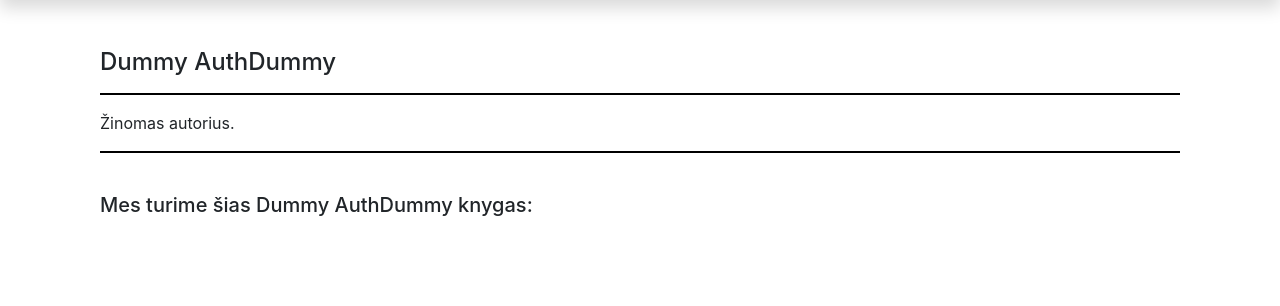
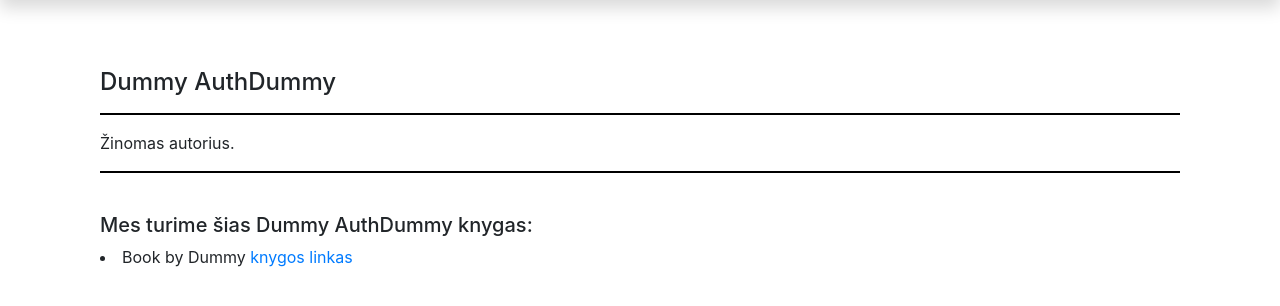
Before and after one commit to ram-pyth/django1, a Django app: page /library/authors/6 in a window 1280 px wide. Shown: the part 66-372 px from the top of the page. Run offline with Django 4.2, Linux system fonts and the light colour scheme; data comes from the database, SQL or seed files in the repository; some libraries are stand-ins or nearby versions.

Commit message:
6 paskaita su nuotraukom, pataisytašiek tiek html ir viewo klaida.

```diff
--- a/mysite/library/static/css/styles.css
+++ b/mysite/library/static/css/styles.css
@@ -5,22 +5,22 @@ hr {
     border-color : transparent;
 }
 
-/*.sidebar-nav {
+.sidebar-nav {
     margin-top: 20px;
     padding: 0;
     list-style: none;
-}*/
+}
 
 .card-img-top {
     height: 300px;
     width: auto;
 }
 
-
-/* .sidebar-nav {
-    margin-top: 20px;
-    padding: 0;
-    list-style: none;
+.card {
+    display: inline-block;
+    height: 300px;
+    margin-right: 15px;
+    margin-bottom: 15px;
 }
 
 .author {
@@ -35,7 +35,7 @@ hr {
 
 .search_field{
     margin-top: 20px;
-} */
+}
 
 .card {
     display: inline-block;
--- a/mysite/library/templates/author.html
+++ b/mysite/library/templates/author.html
@@ -9,8 +9,7 @@
         <br>
         <h5>Mes turime šias {{ author_kint_key.first_name }}
             {{ author_kint_key.last_name }} knygas:</h5>
-        <p>{{ author_kint_key.rname_books.all }}</p>
-        {% for i in author_kint_key.rname_books.all %}
+        {% for i in author_kint_key.books.all %}
             <li>{{ i.title }} <a href="{% url 'book-detail' i.id %}">knygos linkas</a></li>
         {% endfor %}
     </div>
--- a/mysite/library/templates/base.html
+++ b/mysite/library/templates/base.html
@@ -1,26 +1,63 @@
 <!DOCTYPE html>
 <html lang="en">
   <head>
-  {% block title %}<title>Local Library</title>{% endblock %}
-  <meta charset="utf-8">
-  <meta name="viewport" content="width=device-width, initial-scale=1">
-  <link rel="stylesheet" href="https://stackpath.bootstrapcdn.com/bootstrap/4.1.3/css/bootstrap.min.css" integrity="sha384-MCw98/SFnGE8fJT3GXwEOngsV7Zt27NXFoaoApmYm81iuXoPkFOJwJ8ERdknLPMO" crossorigin="anonymous">
-  <link rel="stylesheet" href="https://cdnjs.cloudflare.com/ajax/libs/font-awesome/4.7.0/css/font-awesome.min.css">
+    {% block title %}
+    <title>Local Library</title>
+    {% endblock %}
+    <meta charset="utf-8" />
+    <meta name="viewport" content="width=device-width, initial-scale=1" />
+    <link
+      rel="stylesheet"
+      href="https://stackpath.bootstrapcdn.com/bootstrap/4.1.3/css/bootstrap.min.css"
+      integrity="sha384-MCw98/SFnGE8fJT3GXwEOngsV7Zt27NXFoaoApmYm81iuXoPkFOJwJ8ERdknLPMO"
+      crossorigin="anonymous"
+    />
+    <link
+      rel="stylesheet"
+      href="https://cdnjs.cloudflare.com/ajax/libs/font-awesome/4.7.0/css/font-awesome.min.css"
+    />
     <!-- Add additional CSS in static file -->
     {% load static %}
-  <link rel="stylesheet" href="{% static 'css/styles.css' %}">
+    <link rel="stylesheet" href="{% static 'css/styles.css' %}" />
   </head>
   <body>
     <!-- Navigation -->
-<nav class="navbar navbar-expand-lg navbar-light bg-light static-top mb-5 shadow">
+
+    <nav
+      class="navbar navbar-expand-lg navbar-light bg-light static-top mb-5 shadow"
+    >
       <div class="container">
         <a class="navbar-brand" href="#">
-      <svg class="bi bi-book-half" width="2em" height="2em" viewBox="0 0 16 16" fill="currentColor" xmlns="http://www.w3.org/2000/svg">
-        <path fill-rule="evenodd" d="M3.214 1.072C4.813.752 6.916.71 8.354 2.146A.5.5 0 018.5 2.5v11a.5.5 0 01-.854.354c-.843-.844-2.115-1.059-3.47-.92-1.344.14-2.66.617-3.452 1.013A.5.5 0 010 13.5v-11a.5.5 0 01.276-.447L.5 2.5l-.224-.447.002-.001.004-.002.013-.006a5.017 5.017 0 01.22-.103 12.958 12.958 0 012.7-.869zM1 2.82v9.908c.846-.343 1.944-.672 3.074-.788 1.143-.118 2.387-.023 3.426.56V2.718c-1.063-.929-2.631-.956-4.09-.664A11.958 11.958 0 001 2.82z" clip-rule="evenodd"/>
-        <path fill-rule="evenodd" d="M12.786 1.072C11.188.752 9.084.71 7.646 2.146A.5.5 0 007.5 2.5v11a.5.5 0 00.854.354c.843-.844 2.115-1.059 3.47-.92 1.344.14 2.66.617 3.452 1.013A.5.5 0 0016 13.5v-11a.5.5 0 00-.276-.447L15.5 2.5l.224-.447-.002-.001-.004-.002-.013-.006-.047-.023a12.582 12.582 0 00-.799-.34 12.96 12.96 0 00-2.073-.609z" clip-rule="evenodd"/>
+          <svg
+            class="bi bi-book-half"
+            width="2em"
+            height="2em"
+            viewBox="0 0 16 16"
+            fill="currentColor"
+            xmlns="http://www.w3.org/2000/svg"
+          >
+            <path
+              fill-rule="evenodd"
+              d="M3.214 1.072C4.813.752 6.916.71 8.354 2.146A.5.5 0 018.5 2.5v11a.5.5 0 01-.854.354c-.843-.844-2.115-1.059-3.47-.92-1.344.14-2.66.617-3.452 1.013A.5.5 0 010 13.5v-11a.5.5 0 01.276-.447L.5 2.5l-.224-.447.002-.001.004-.002.013-.006a5.017 5.017 0 01.22-.103 12.958 12.958 0 012.7-.869zM1 2.82v9.908c.846-.343 1.944-.672 3.074-.788 1.143-.118 2.387-.023 3.426.56V2.718c-1.063-.929-2.631-.956-4.09-.664A11.958 11.958 0 001 2.82z"
+              clip-rule="evenodd"
+            />
+            <path
+              fill-rule="evenodd"
+              d="M12.786 1.072C11.188.752 9.084.71 7.646 2.146A.5.5 0 007.5 2.5v11a.5.5 0 00.854.354c.843-.844 2.115-1.059 3.47-.92 1.344.14 2.66.617 3.452 1.013A.5.5 0 0016 13.5v-11a.5.5 0 00-.276-.447L15.5 2.5l.224-.447-.002-.001-.004-.002-.013-.006-.047-.023a12.582 12.582 0 00-.799-.34 12.96 12.96 0 00-2.073-.609z"
+              clip-rule="evenodd"
+            />
           </svg>
-    Rajono biblioteka!</a>
-    <button class="navbar-toggler" type="button" data-toggle="collapse" data-target="#navbarResponsive" aria-controls="navbarResponsive" aria-expanded="false" aria-label="Toggle navigation">
+          Rajono biblioteka!</a
+        >
+        <button
+          class="navbar-toggler"
+          type="button"
+          data-toggle="collapse"
+          data-target="#navbarResponsive"
+          aria-controls="navbarResponsive"
+          aria-expanded="false"
+          aria-label="Toggle navigation"
+        >
           <span class="navbar-toggler-icon"></span>
         </button>
         <div class="collapse navbar-collapse" id="navbarResponsive">
```
Also changed, not shown: other parts of mysite/library/templates/base.html (+47 -15 lines), mysite/library/templates/book_list.html (+23 -24 lines). Lines whose indentation alone changed are shown as unchanged.
